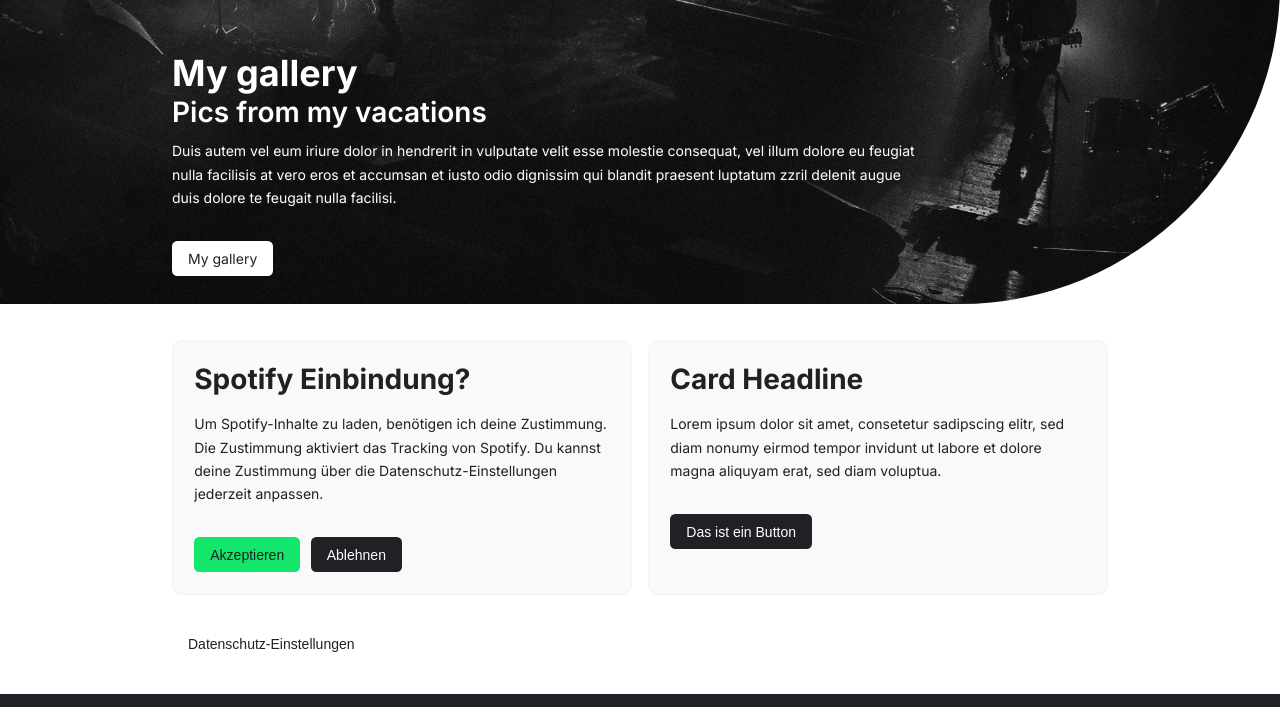
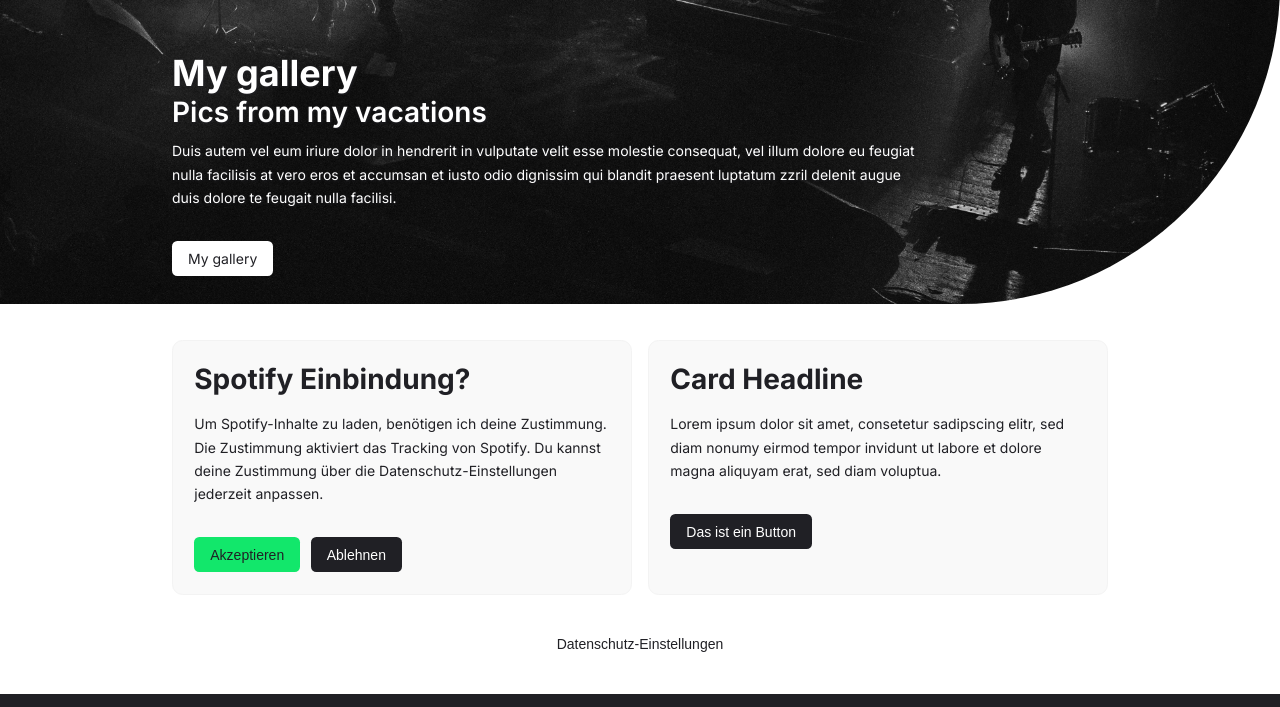
Before and after one commit to nihen99/nickhenning, a plain HTML site: page index.html in a window 1280 px wide. Shown: the part 1456-2163 px from the top of the page. Drawn offline with Linux system fonts and the light colour scheme.

Commit message:
Buttonbar anpassen

```diff
--- a/css/components/buttonbar.css
+++ b/css/components/buttonbar.css
@@ -11,3 +11,7 @@ Buttonbar
     column-gap: var(--space--sm);
     row-gap: var(--space--sm);
 }
+
+.c-btnbar--center {
+    justify-content: center;
+}
--- a/index.html
+++ b/index.html
@@ -153,9 +153,11 @@
 
     <!-- Cookie Consent -->
     <div class="container">
-        <button class="c-btn c-btn--inverted js-open-consent-modal">
-            Datenschutz-Einstellungen
-        </button>
+        <div class="c-btnbar c-btnbar--center">
+            <button class="c-btn c-btn--inverted js-open-consent-modal">
+                Datenschutz-Einstellungen
+            </button>
+        </div>
     </div>
 
     <!-- Footer -->
```
